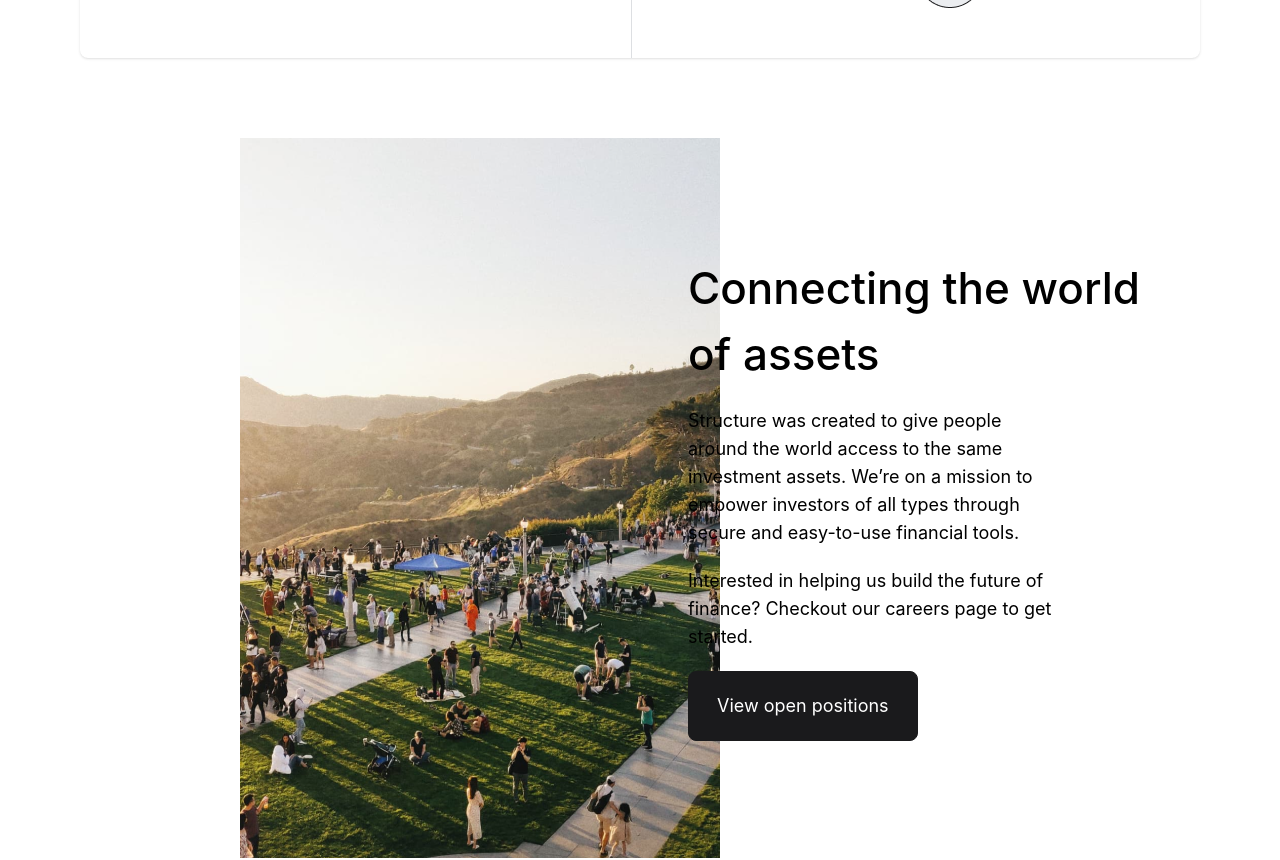
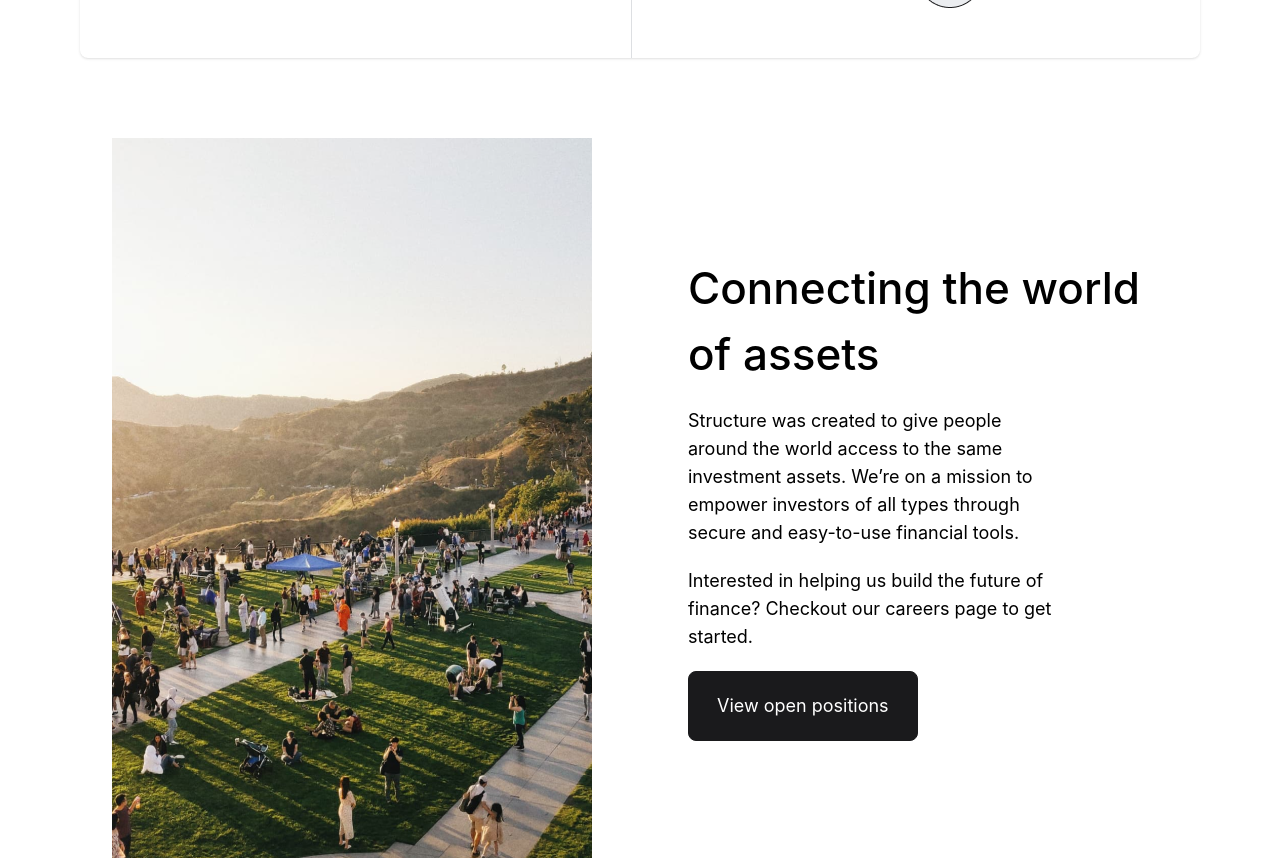
Before and after one commit to sayafIsmael/react-app-structure, a React (Create React App) app: page / in a window 1280 px wide. Shown: the part 5520-6380 px from the top of the page. Built offline with nearby package versions, Linux system fonts and the light colour scheme.

Commit message:
css fixed

```diff
--- a/src/pages/Home.js
+++ b/src/pages/Home.js
@@ -211,9 +211,12 @@ export default function Home() {
 
             <div className="default-spacing">
                 <div className="lg:grid lg:grid-cols-2 gap-4 lg:container lg:mx-auto">
-                    <img alt="" src="/images/container.png" className="lg:ml-40 lg:block md:hidden" />
-                    <img alt="" src="/images/container-2.png" className="lg:ml-40 lg:hidden md:block" />
-
+                    <div className="lg:flex md:hidden justify-end">
+                        <img className="mr-10" alt="" src="/images/container.png" />
+                    </div>
+                    <div className="lg:ml-40 lg:hidden md:block">
+                        <img alt="" src="/images/container-2.png" />
+                    </div>
                     <div className="lg:my-auto lg:ml-10 md:m-10">
                         <h2 className='default-header font-medium ds-title'>Connecting the world of assets</h2>
                         <p className="lg:mr-24 text-lg my-5 md:max-w-full;">Structure was created to give people around the world access to the same investment assets.  We’re on a mission to empower investors of all types through secure and easy-to-use  financial tools.</p>
```
